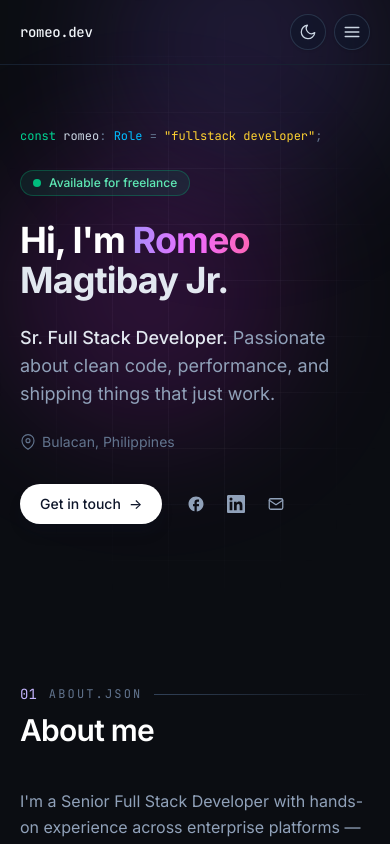
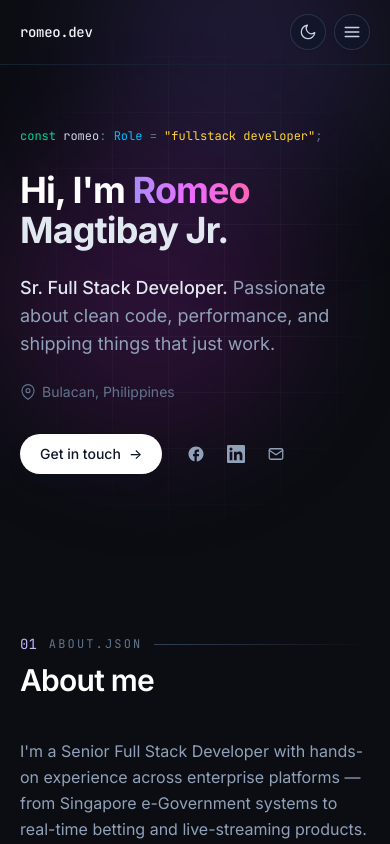
Before and after one commit to romeomagtibay/romeomagtibay.github.io, a React (Vite) app: page / in a window 390 px wide. Shown: the top 844 px of the page. Built offline with nearby package versions, Linux system fonts and the light colour scheme.

Commit message:
refactor: remove the status pill from Hero and phone number for privacy.

```diff
--- a/src/components/Contact.tsx
+++ b/src/components/Contact.tsx
@@ -26,12 +26,6 @@ export function Contact() {
       value: profile.email,
       href: `mailto:${profile.email}`,
       Icon: MailIcon,
-    },
-    {
-      label: "Phone",
-      value: profile.phone,
-      href: `tel:${profile.phone.replace(/\s/g, "")}`,
-      Icon: PhoneIcon,
     },
     {
       label: "LinkedIn",
--- a/src/components/Hero.tsx
+++ b/src/components/Hero.tsx
@@ -32,17 +32,6 @@ export function Hero() {
         <div className="flex flex-col items-start gap-6 sm:gap-7">
           {/* Console line */}
           <TypewriterConsole />
-
-          {/* Status pills */}
-          <div className="flex flex-wrap items-center gap-2 animate-fade-up" style={{ animationDelay: "100ms" }}>
-            <span className="inline-flex items-center gap-2 rounded-full border border-emerald-500/30 bg-emerald-500/10 px-3 py-1 text-xs font-medium text-emerald-700 dark:text-emerald-300">
-              <span className="relative flex h-2 w-2">
-                <span className="absolute inline-flex h-full w-full animate-ping rounded-full bg-emerald-400 opacity-75" />
-                <span className="relative inline-flex h-2 w-2 rounded-full bg-emerald-500" />
-              </span>
-              Available for freelance
-            </span>
-          </div>
 
           {/* Heading */}
           <h1
```
